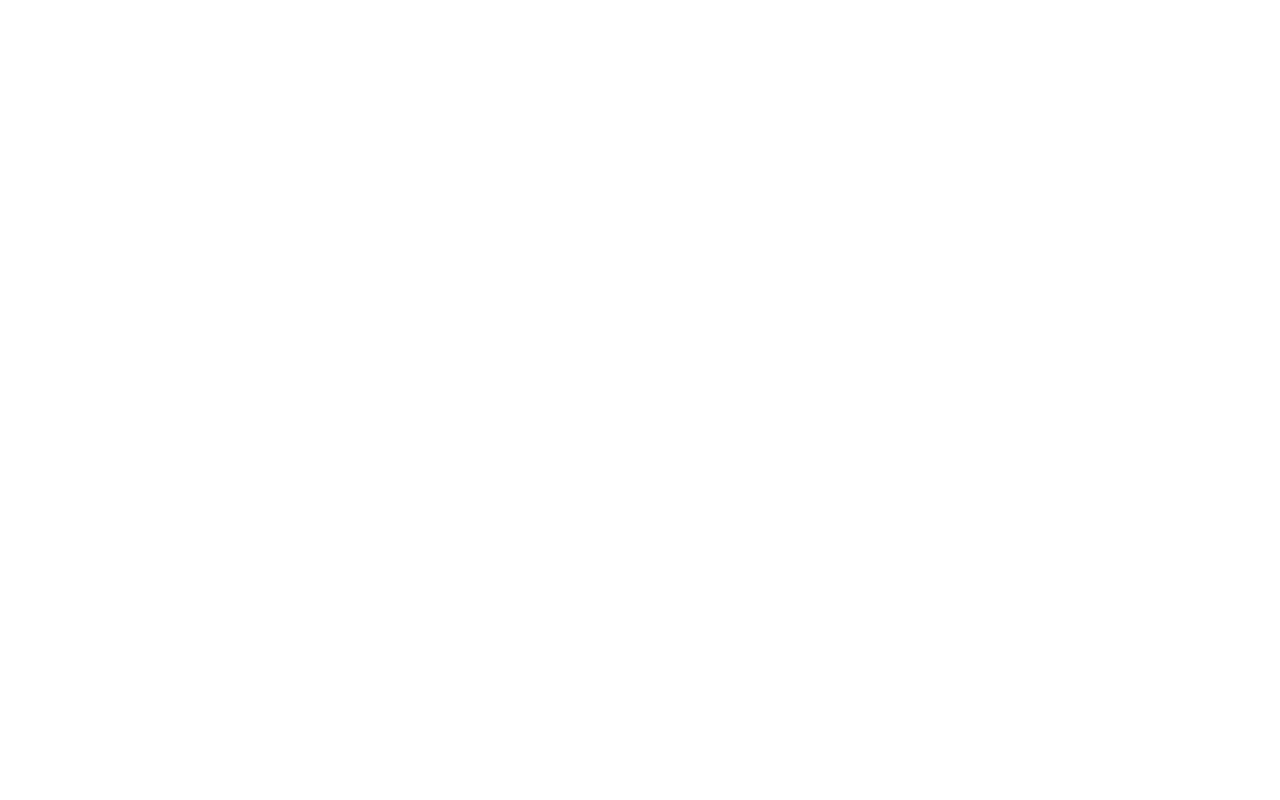
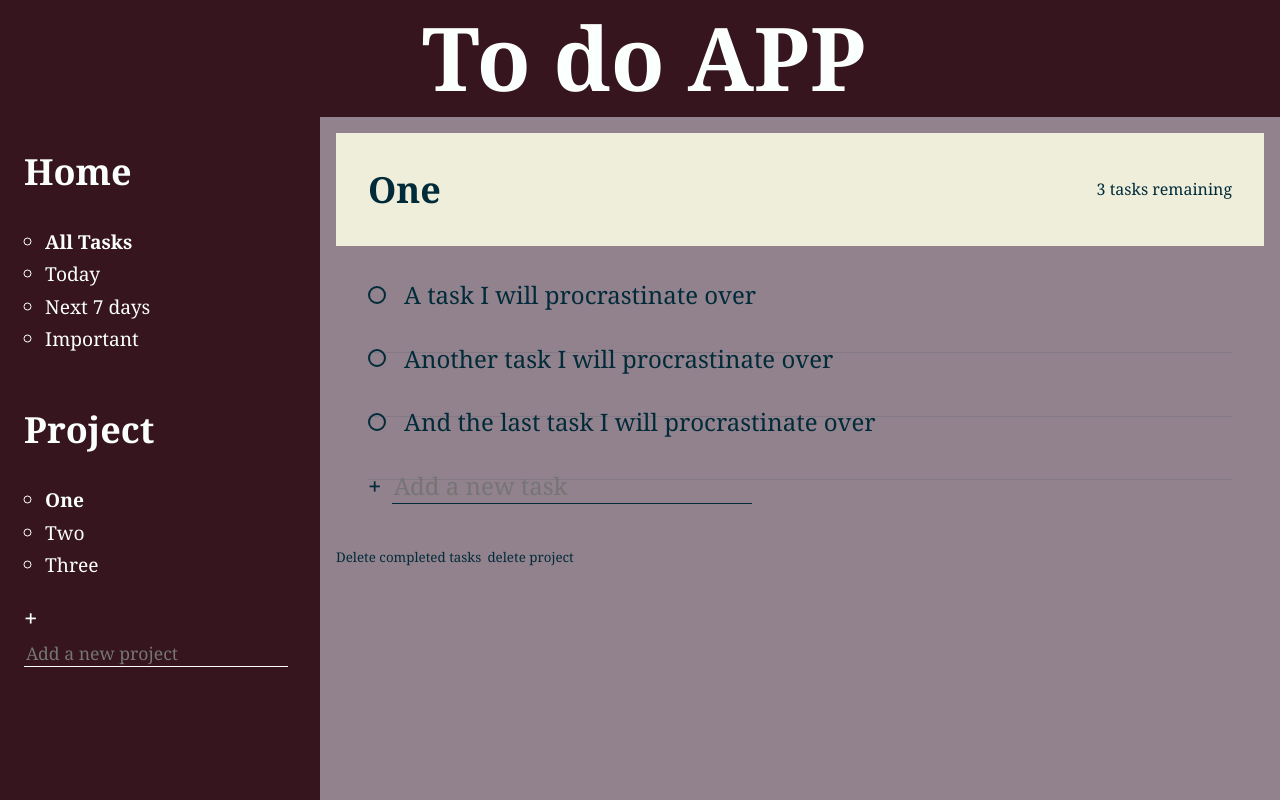
Before and after one commit to kalah26/Todo-App, a website built with webpack: page src/template.html in a window 1280 px wide. Built offline with nearby package versions, Linux system fonts and the light colour scheme.

Commit message:
Initial design

```diff
--- a/src/style.css
+++ b/src/style.css
@@ -0,0 +1,222 @@
+:root {
+    --clr-primary: #36151E;
+    --clr-light: #FBFFFE;
+    --clr-dark: #022B3A;
+    --clr-secondary: #21897E;
+}
+
+html {
+    box-sizing: border-box;
+}
+
+*, *::after, *::before {
+    box-sizing: inherit;
+    font-family: inherit;
+}
+
+body {
+    margin: 0;
+    padding: 0;
+    width: 100vw;
+    height: 100vh;
+    font-family: Georgia, 'Times New Roman', Times, serif;
+    font-weight: 300;
+    font-size: 1.5rem;
+    background-color: var(--clr-primary);
+    color: var(--clr-light);
+    display: flex;
+    flex-direction: column;
+}
+
+.title {
+    font-weight: 900;
+    text-align: center;
+    font-size: calc(5vw + 1.5rem);
+    margin: -0.2rem 0 0 .5rem;
+}
+
+.app-container {
+    flex: 1;
+    display: flex;
+    flex-wrap: wrap;
+    padding: 0;
+    margin: 0;
+}
+
+.all-tasks {
+    width: 25vw;
+    display: flex;
+    flex-direction: column;
+    flex-wrap: wrap;
+    padding: 0 1em;
+    background-color: var(--clr-primary);
+}
+
+.task-list {
+    line-height: 1.7;
+    font-size: 1.2rem;
+    list-style: circle;
+    padding-left: 1.1em;
+}
+
+.list-name {
+    cursor: pointer;
+    transition: opacity 150ms ease-in;
+}
+
+.list-name:hover {
+    opacity: .7;
+}
+
+.form {
+    display: flex;
+}
+
+.btn {
+    cursor: pointer;
+    background: 0;
+    border: 0;
+    padding: 0;
+    color: inherit;
+}
+
+.btn.create {
+    font-size: 1.5rem;
+    font-weight: 900;
+    margin-right: .25rem;
+    transition: opacity 250ms ease-in;
+}
+
+.btn.create:hover {
+    opacity: .6;
+}
+
+.new {
+    background: transparent;
+    border: 0;
+    color: inherit;
+    border-bottom: 1px solid currentColor;
+    font-size: inherit;
+    outline: none;
+    transition: border-bottom 250ms ease-in;
+}
+
+.new:focus {
+    border-bottom-width: 3px;
+}
+
+.new:focus::placeholder {
+    opacity: .2;
+}
+
+.new.list {
+    font-size: 1.1rem;
+}
+
+.active-list {
+    font-weight: 900;
+}
+
+.todo-list {
+    flex: 1;
+    /* background-color: var(--clr-light); */
+    background-color: #92828D;
+    color: var(--clr-dark);
+    padding: 1rem;
+    margin: 0;
+}
+
+.todo-header {
+    padding: 2rem;
+    background-color: #eeeedb;
+    margin: 0;
+    display: flex;
+    align-items: center;
+    justify-content: space-between;
+}
+
+.list-title {
+    margin: 0 1em 0 0;
+}
+
+.task-count {
+    margin: 0;
+    font-size: 1rem;
+}
+
+.todo-body {
+    padding: 2rem;
+
+}
+
+[type="checkbox"] {
+    opacity: 0;
+    position: absolute;
+}
+
+.task {
+    position: relative;
+}
+
+.task label {
+    display: inline-flex;
+    align-items: center;
+    position: relative;
+    margin-bottom: 1.25em;
+}
+
+.task::after {
+    content: "";
+    position: absolute;
+    right: 0;
+    left: 0;
+    bottom: -0.5em;
+    height: 1px;
+    background: currentColor;
+    opacity: .1;
+
+}
+
+.custom-checkbox {
+    display: inline-block;
+    width: .75em;
+    height: .75em;
+    margin-right: .75em;
+    cursor: pointer;
+    border: 2px solid currentColor;
+    border-radius: 50%;
+    transform: scale(1);
+    transition: transform 300ms ease-in-out;
+}
+
+.task:hover .custom-checkbox, [type="checkbox"]:focus + label .custom-checkbox {
+    transform: scale(1.2);
+    color: var(--clr-primary);
+}
+
+[type="checkbox"]:checked + label .custom-checkbox {
+    background-color: var(--clr-primary);
+    border-color: var(--clr-primary);
+    box-shadow: inset 0 0 0 2px whitesmoke;
+}
+
+[type="checkbox"]:checked + label {
+    opacity: .5;
+}
+
+.task label::after {
+    content: "";
+    position: absolute;
+    height: 2px;
+    background: currentColor;
+    left: 1.5em;
+    right: 0;
+    transform: scaleX(0);
+    transform-origin: right;
+    transition: transform 300ms ease-in-out;
+}
+
+[type="checkbox"]:checked + label::after {
+    transform: scaleX(1);
+    transform-origin: left;
+}
--- a/src/template.html
+++ b/src/template.html
@@ -3,9 +3,76 @@
 <head>
     <meta charset="UTF-8">
     <meta name="viewport" content="width=device-width, initial-scale=1.0">
-    <title>Document</title>
+    <title>Todo App</title>
 </head>
 <body>
+    <header class="title">To do APP</header>
+    <div class="app-container">
+        <div class="all-tasks">
+            <div>
+                <h2 class="task-list-title">Home</h2>
+                <ul class="task-list">
+                    <li class="active-list list-name">All Tasks</li>
+                    <li class="list-name">Today</li>
+                    <li class="list-name">Next 7 days</li>
+                    <li class="list-name">Important</li>
+                </ul>
+            </div>
+            <div>
+                <h2 class="task-list-title">Project</h2>
+                <ul class="task-list">
+                    <li class="active-list list-name">One</li>
+                    <li class="list-name">Two</li>
+                    <li class="list-name">Three</li>
+                </ul>
+                <form action="">
+                    <button class="btn create">+</button>
+                    <input type="text" placeholder="Add a new project" class="new list">
+                </form>
+            </div>
+        </div>
+        <div class="todo-list">
+            <div class="todo-header">
+                <h2 class="list-title">One</h2>
+                <p class="task-count">3 tasks remaining</p>
+            </div>
+            <div class="tasks todo-body">
+                <div class="task">
+                    <input type="checkbox" id="task-1" >
+                    <label for="task-1">
+                        <span class="custom-checkbox"></span>
+                        A task I will procrastinate over
+                    </label>
+                </div>
+                <!--task 1-->
+                <div class="task">
+                    <input type="checkbox" id="task-2" >
+                    <label for="task-2">
+                        <span class="custom-checkbox"></span>
+                        Another task I will procrastinate over
+                    </label>
+                </div>
+                <!--task 2-->
+                <div class="task">
+                    <input type="checkbox" id="task-3" >
+                    <label for="task-3">
+                        <span class="custom-checkbox"></span>
+                        And the last task I will procrastinate over
+                    </label>
+                </div>
+                <!--task 3-->
+                <form action="">
+                    <button class="btn create">+</button>
+                    <input type="text" placeholder="Add a new task" class="new task">
+                </form>
+            </div>
+            <div class="delte-stuff">
+                <button class="btn delete">Delete completed tasks</button>
+                <button class="btn delete">delete project</button>
+            </div>
+        </div>
+    </div>
+
 
 </body>
 </html>
```
Also changed, not shown: dist/index.html.
